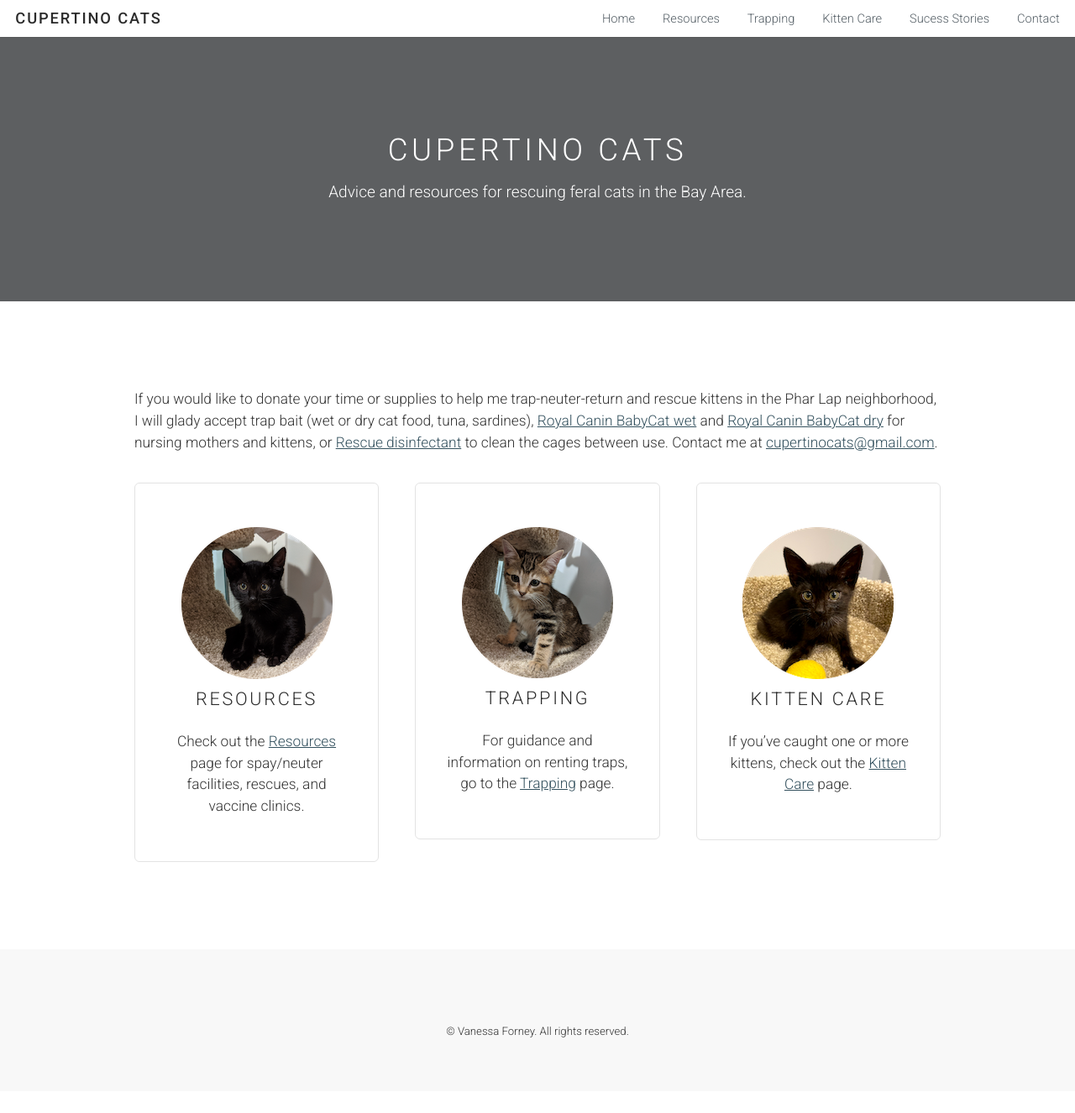
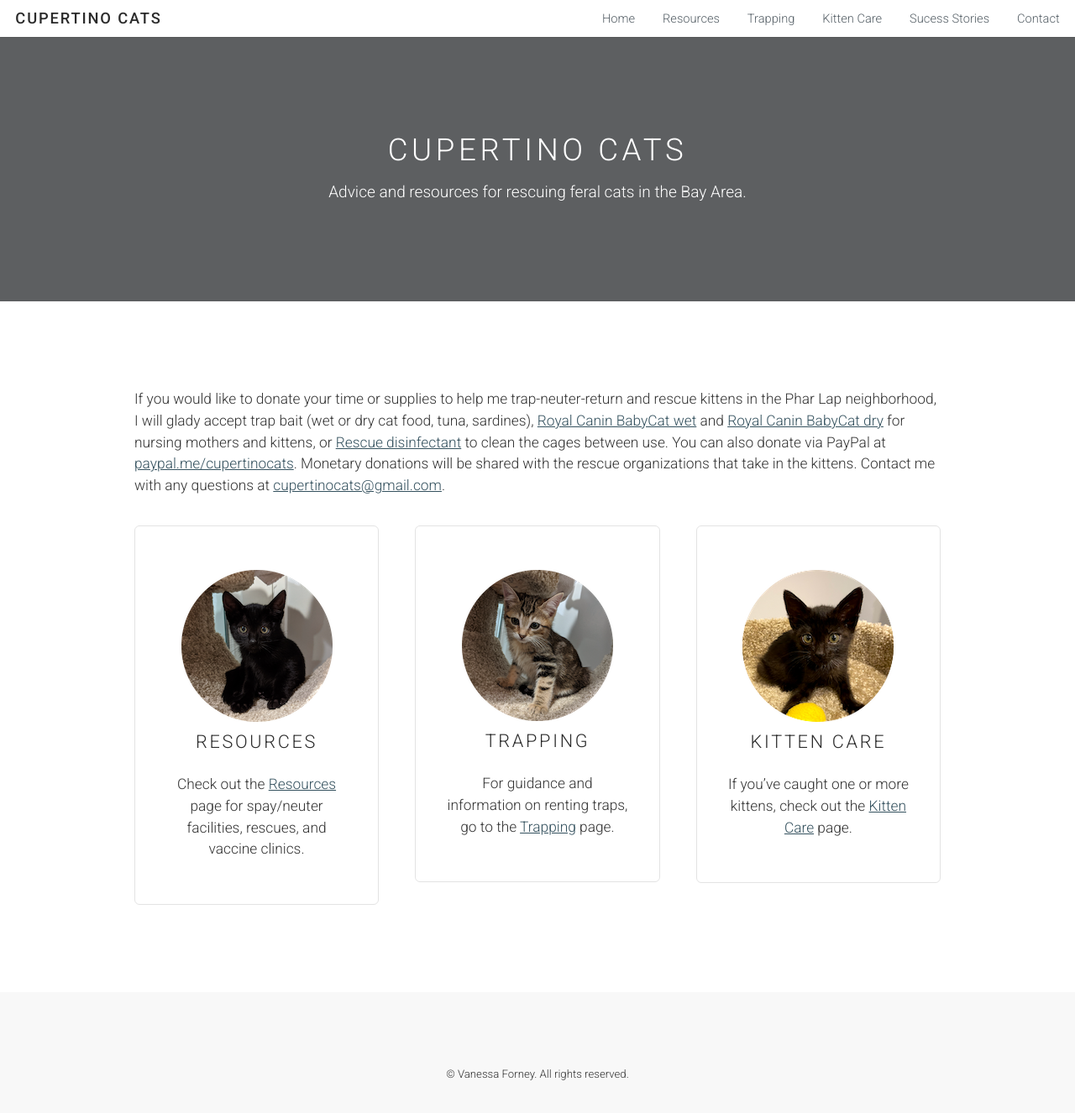
Before and after one commit to sunmeetsingh/bayareacats.github.io, a Jekyll site: the page built from index.html, in a window 1280 px wide and 1351 px high. Shown: the top 1326 px of the window at 84% size. Built offline with Jekyll 4.4.1, drawn with Linux system fonts in a browser that asks for light colours.

Commit message:
Add donations

```diff
--- a/index.html
+++ b/index.html
@@ -10,7 +10,7 @@
 <section id="main" class="wrapper style1">
 
   <div class="container">
-  	<p>If you would like to donate your time or supplies to help me trap-neuter-return and rescue kittens in the Phar Lap neighborhood, I will glady accept trap bait (wet or dry cat food, tuna, sardines), <a target="_blank" href="https://www.amazon.com/Royal-Canin-Babycat-Ultra-Soft-Pregnant/dp/B077Y8KGXS/ref=sr_1_6?dchild=1&keywords=royal+canin+babycat&qid=1598977605&sr=8-6">Royal Canin BabyCat wet</a> and <a target="_blank" href="https://www.amazon.com/Royal-Canin-Nutrition-Babycat-Pregnant/dp/B01H0DDU0G/ref=sxin_7_ac_d_rm?ac_md=0-0-cm95YWwgY2FuaW4gYmFieWNhdA%3D%3D-ac_d_rm&cv_ct_cx=royal+canin+babycat&dchild=1&keywords=royal+canin+babycat&pd_rd_i=B01H0DDU0G&pd_rd_r=2668009c-5a28-453b-a3d9-841dbfb30e6d&pd_rd_w=3iKKH&pd_rd_wg=5DDYc&pf_rd_p=e3dc9e0c-9eab-4c3e-b43a-ba36f8522e14&pf_rd_r=HPGPJSQW9TXCWQ59Q7YV&psc=1&qid=1598977619&sr=1-1-12d4272d-8adb-4121-8624-135149aa9081">Royal Canin BabyCat dry</a> for nursing mothers and kittens, or <a target="_blank" href="https://www.walmart.com/ip/Rescue-1-Step-Disinfectant-Cleaner-Concentrate-Non-toxic-amp-non-irritating-Gallon/426301061">Rescue disinfectant</a> to clean the cages between use. Contact me at <a target="_blank" href="mailto:cupertinocats@gmail.com">cupertinocats@gmail.com</a>.
+  	<p>If you would like to donate your time or supplies to help me trap-neuter-return and rescue kittens in the Phar Lap neighborhood, I will glady accept trap bait (wet or dry cat food, tuna, sardines), <a target="_blank" href="https://www.amazon.com/Royal-Canin-Babycat-Ultra-Soft-Pregnant/dp/B077Y8KGXS/ref=sr_1_6?dchild=1&keywords=royal+canin+babycat&qid=1598977605&sr=8-6">Royal Canin BabyCat wet</a> and <a target="_blank" href="https://www.amazon.com/Royal-Canin-Nutrition-Babycat-Pregnant/dp/B01H0DDU0G/ref=sxin_7_ac_d_rm?ac_md=0-0-cm95YWwgY2FuaW4gYmFieWNhdA%3D%3D-ac_d_rm&cv_ct_cx=royal+canin+babycat&dchild=1&keywords=royal+canin+babycat&pd_rd_i=B01H0DDU0G&pd_rd_r=2668009c-5a28-453b-a3d9-841dbfb30e6d&pd_rd_w=3iKKH&pd_rd_wg=5DDYc&pf_rd_p=e3dc9e0c-9eab-4c3e-b43a-ba36f8522e14&pf_rd_r=HPGPJSQW9TXCWQ59Q7YV&psc=1&qid=1598977619&sr=1-1-12d4272d-8adb-4121-8624-135149aa9081">Royal Canin BabyCat dry</a> for nursing mothers and kittens, or <a target="_blank" href="https://www.walmart.com/ip/Rescue-1-Step-Disinfectant-Cleaner-Concentrate-Non-toxic-amp-non-irritating-Gallon/426301061">Rescue disinfectant</a> to clean the cages between use. You can also donate via PayPal at <a target="_blank" href="paypal.me/cupertinocats">paypal.me/cupertinocats</a>. Monetary donations will be shared with the rescue organizations that take in the kittens. Contact me with any questions at <a target="_blank" href="mailto:cupertinocats@gmail.com">cupertinocats@gmail.com</a>.
 
 		<div class="row">
 			<div class="4u">
```
